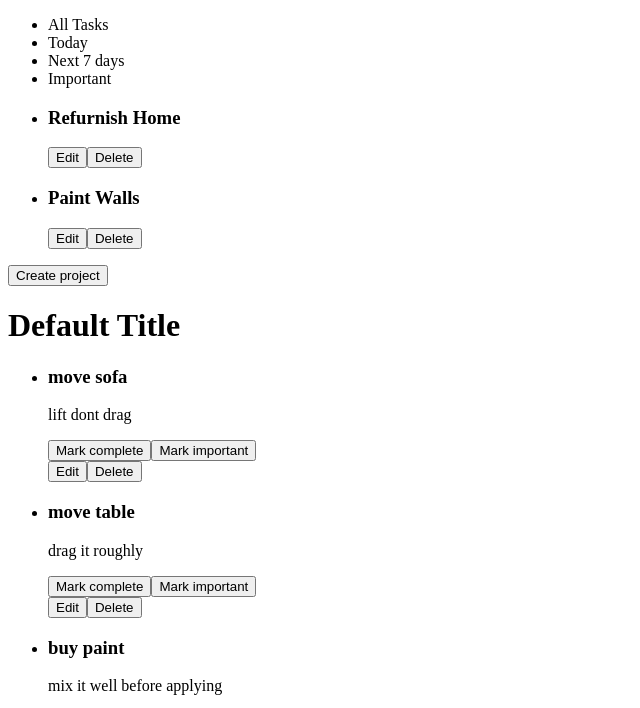
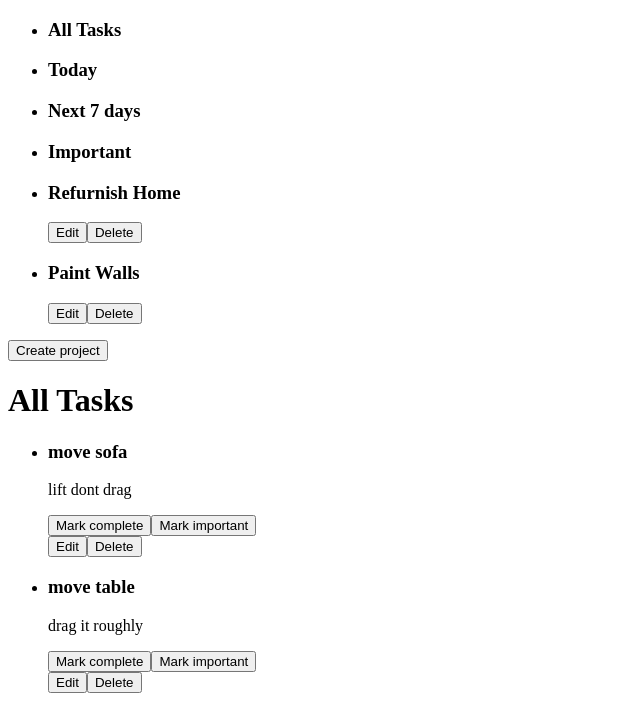
Before and after one commit to niklonberg/TOP-Todo-List, a website built with webpack: page dist/index.html in a window 1280 px wide. Shown: the top 708 px of the page, without its empty margins (0-640 px from the left). Built offline with nearby package versions, Linux system fonts and the light colour scheme.

Commit message:
add setting of title for h1 to li that called renderSelectedGroup, with default value of All tasks

```diff
--- a/src/modules/TodoUIManager.js
+++ b/src/modules/TodoUIManager.js
@@ -22,8 +22,9 @@ const TodoUIManager = (() => {
   };
 
   const renderSelectedGroup = (listGroupSelection) => {
+    console.log(listGroupSelection);
     removeHTMLContent(mainContent);
-    const [h1, currGroupingTodos] = createBaseGroupHTML();
+    const [h1, currGroupingTodos] = createBaseGroupHTML(listGroupSelection);
     mainContent.append(h1, currGroupingTodos);
 
     const selectedGroupTodos =
@@ -31,8 +32,8 @@ const TodoUIManager = (() => {
         ? ProjectManager.getSelectedProjectTodos()
         : ProjectManager.getFilteredTasks(listGroupSelection?.id);
 
-    selectedGroupTodos.forEach((project) =>
-      currGroupingTodos.appendChild(createListItemFromObject(project))
+    selectedGroupTodos.forEach((grouping) =>
+      currGroupingTodos.appendChild(createListItemFromObject(grouping))
     );
   };
 
--- a/src/modules/createBaseGroupHTML.js
+++ b/src/modules/createBaseGroupHTML.js
@@ -1,11 +1,10 @@
 import createElement from "./createElement.js";
 
-function createBaseGroupHTML(projectObj) {
+function createBaseGroupHTML(listGroupSelection) {
+  console.log(listGroupSelection);
   const h1 = createElement("h1", "test", "grouping-title");
   h1.textContent =
-    projectObj?.title ?? "Default Title"; /* projects must have title
-  so get rid of this line */
-  /* get title from li that called it? */
+    listGroupSelection?.querySelector("h3").textContent ?? "All Tasks";
 
   const list = createElement("ul", "test2", "curr-grouping-todos");
 
```
Also changed, not shown: dist/bundle.js, dist/index.html.
